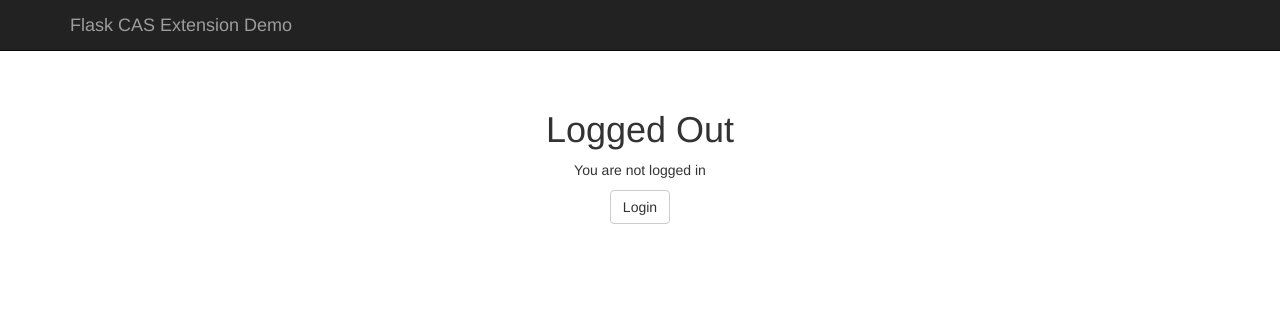
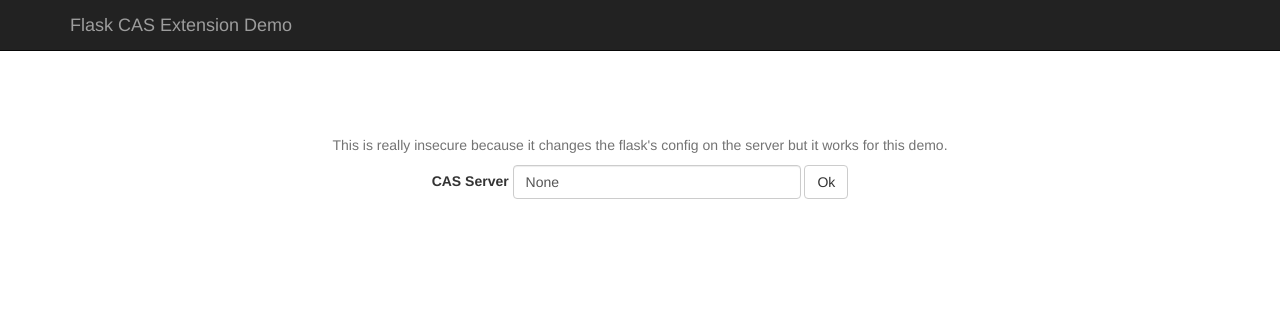
Before and after one commit to Spr1ngBr0ther/flask-cas-extension-demo, a Flask app: page / in a window 1280 px wide. Shown: the top 311 px of the page. Run offline with Flask 2, Linux system fonts and the light colour scheme; parts of the project's set-up code (start-up, migrations or seed data) failed here and were passed over; some libraries are stand-ins or nearby versions.

Commit message:
Made CAS Server changable

```diff
--- a/app.py
+++ b/app.py
@@ -8,6 +8,7 @@ import os
 
 import flask
 from flask import Flask
+from flask import request
 
 import flask_bootstrap
 import flask_cas
@@ -17,14 +18,17 @@ flask_bootstrap.Bootstrap(app)
 cas = flask_cas.CAS(app)
 app.logger.addHandler(logging.StreamHandler())
 app.secret_key = os.environ.get('SECRET_KEY', None)
-app.config['CAS_SERVER'] = os.environ.get('CAS_SERVER', None)
 app.config['CAS_AFTER_LOGIN'] = 'route_root'
 
-@app.route('/')
+@app.route('/',  methods=('GET', 'POST'))
 def route_root():
+    if request.method == 'POST':
+        app.config['CAS_SERVER'] = request.form['cas_server']
+
     return flask.render_template(
         'layout.html',
         username = cas.username,
+        cas_server = app.config.get('CAS_SERVER', None)
     )
 
 def create_parser():
@@ -48,11 +52,6 @@ def create_parser():
        default=False,
     )
     parser.add_argument(
-       "--cas_server", "-c",
-       type=str,
-       required=True,
-    )
-    parser.add_argument(
         "--secret_key", "-S",
         type=str,
         default="DEFAULT SECRET KEY",
@@ -63,7 +62,6 @@ if __name__ == "__main__":
     parser = create_parser()
     args = parser.parse_args()
     app.secret_key = args.secret_key
-    app.config['CAS_SERVER'] = args.cas_server
     app.run(
         host=args.host,
         port=args.port,
--- a/static/style.css
+++ b/static/style.css
@@ -4,4 +4,6 @@ body {
 .content {
   padding: 40px 15px;
   text-align: center;
+  width: 900px;
+  margin: 0px auto;
 }
--- a/templates/layout.html
+++ b/templates/layout.html
@@ -23,6 +23,7 @@
 {% block content -%}
     <div class="container">
         <div class="content">
+            {% if cas_server is defined and cas_server %}
             {% if username is defined and username  -%}
             <h1>Logged In</h1>
             <p>You are logged in as {{username}}</p>
@@ -32,6 +33,18 @@
             <p>You are not logged in</p>
             <a type=button class="btn btn-default" href="/login/">Login</a>
             {%- endif %}
+            {% endif %}
+            <br /><br />
+            <form method="POST" action="/" class=form-inline>
+                <div class="form-group">
+                    <p class="help-block">This is really insecure
+                    because it changes the flask's config on the server
+                    but it works for this demo.</p>
+                    <label for="cas_server">CAS Server</label>
+                    <input id="cas_server" class="form-control" name="cas_server" size="30" type="text" value="{{cas_server}}">
+                    <input type="submit" class="btn btn-default" value="Ok">
+                </div>
+            </form>
         </div>
     </div><!--/.container -->
 {%- endblock %}
```
